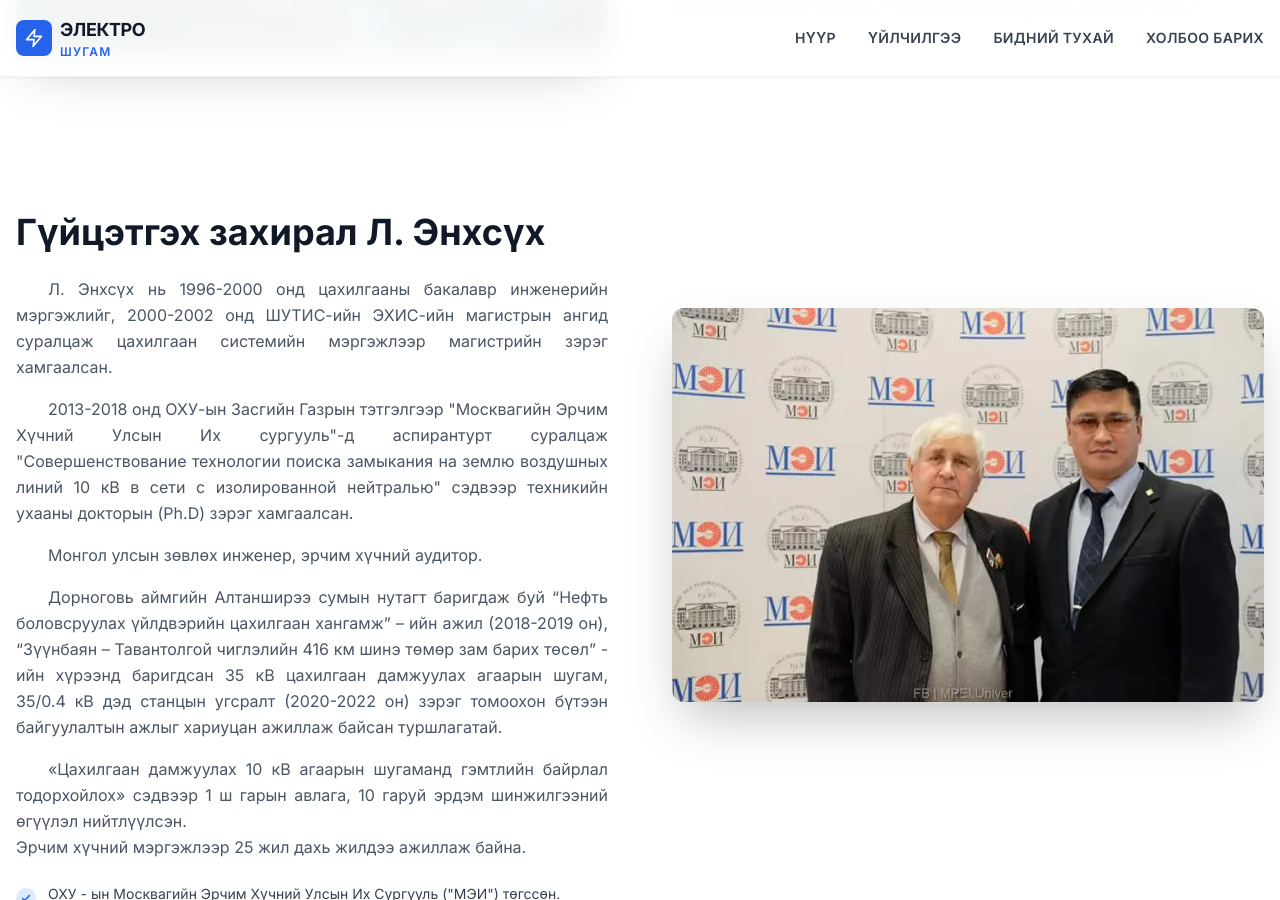
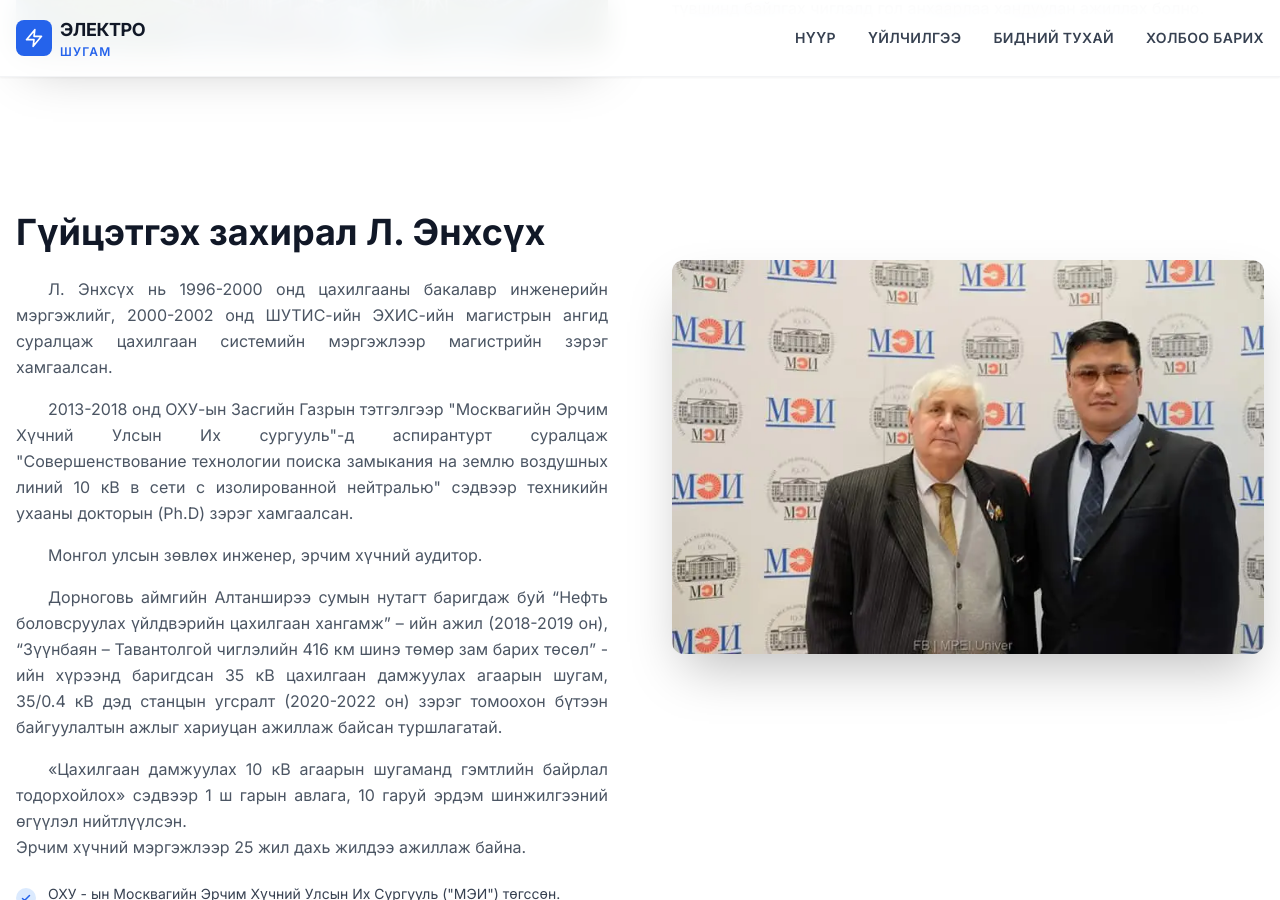
Before and after one commit to electroshugam/electroshugam_web_new, a Jekyll site: the page built from about.html, in a window 1280 px wide and 900 px high, scrolled down 3094 px. Built offline with Jekyll 4.4.1, drawn with Linux system fonts in a browser that asks for light colours; nearby versions of some CDN libraries.

Commit message:
fig update

```diff
--- a/about.html
+++ b/about.html
@@ -169,9 +169,9 @@
   <div class="container mx-auto px-4">
     <div class="grid md:grid-cols-2 gap-12 lg:gap-16 items-start">
       <div class="md:order-2">
-        <div class="relative mt-24">
+        <div class="relative mt-6">
           <div class="absolute -inset-4 bg-blue-100/50 rounded-2xl -z-10 transform rotate-2"></div>
-          <div class="relative rounded-xl overflow-hidden shadow-2xl">
+          <div class="relative rounded-xl overflow-hidden shadow-2xl mt-12">
             <img src="{{ '/media/ceo_pic.webp' | relative_url }}" alt="Л. Энхсүх" class="w-full h-auto">
           </div>
         </div>
```
